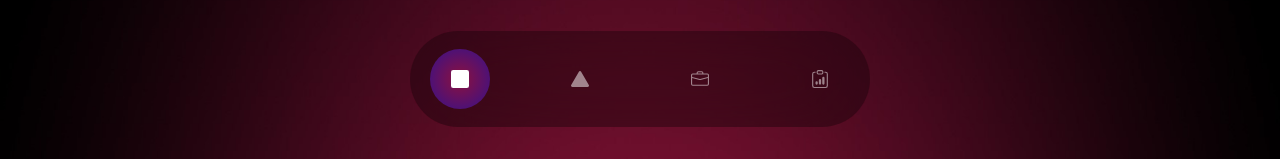
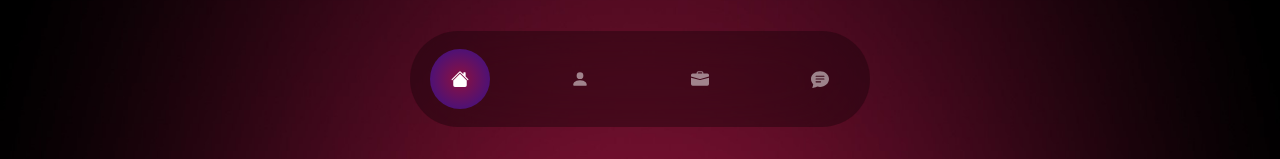
Before and after one commit to German44/Portfolio-React, a React (Vite) app: page / in a window 1280 px wide. Shown: the part 641-800 px from the top of the page. Built offline with nearby package versions, Linux system fonts and the light colour scheme; a web font is replaced by a local one.

Commit message:
Changes Icons

```diff
--- a/src/components/NavBar.jsx
+++ b/src/components/NavBar.jsx
@@ -1,5 +1,5 @@
 
-import { BsClipboardData, BsBriefcase, BsSquareFill, BsTriangleFill} from 'react-icons/bs'
+import { BsChatTextFill , BsBriefcaseFill,  BsFillHouseFill , BsFillPersonFill} from 'react-icons/bs'
 import { Link as LinkScroll } from 'react-scroll/modules'
 
 const NavBar = () => {
@@ -14,7 +14,7 @@ const NavBar = () => {
             spy={true}
             offset={-200}
             className='cursor-pointer w-[60px] h-[60px] flex items-center justify-center '>
-            <BsSquareFill/>
+            < BsFillHouseFill />
           </LinkScroll>
           <LinkScroll
             to="about"
@@ -22,7 +22,7 @@ const NavBar = () => {
             smooth={true}
             spy={true}
             className='cursor-pointer w-[60px] h-[60px] flex items-center justify-center'>
-            <BsTriangleFill/>
+            <BsFillPersonFill/>
           </LinkScroll>
           <LinkScroll
             to="work"
@@ -30,7 +30,7 @@ const NavBar = () => {
             smooth={true}
             spy={true}
             className='cursor-pointer w-[60px] h-[60px] flex items-center justify-center'>
-            <BsBriefcase />
+            <BsBriefcaseFill />
           </LinkScroll>
           <LinkScroll
             to="contact"
@@ -38,7 +38,7 @@ const NavBar = () => {
             smooth={true}
             spy={true}
             className='cursor-pointer w-[60px] h-[60px] flex items-center justify-center'>
-            <BsClipboardData />
+            <BsChatTextFill />
           </LinkScroll>
         </div>
       </div>
```
